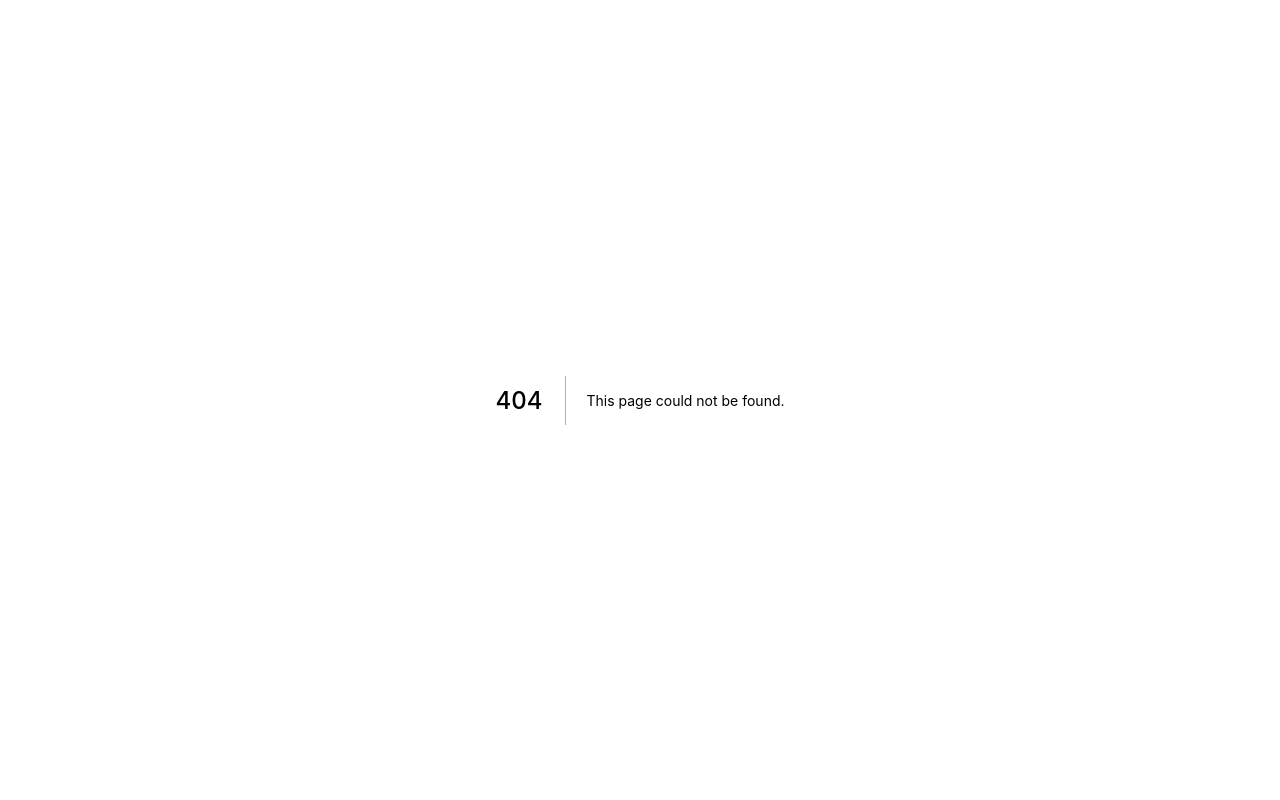
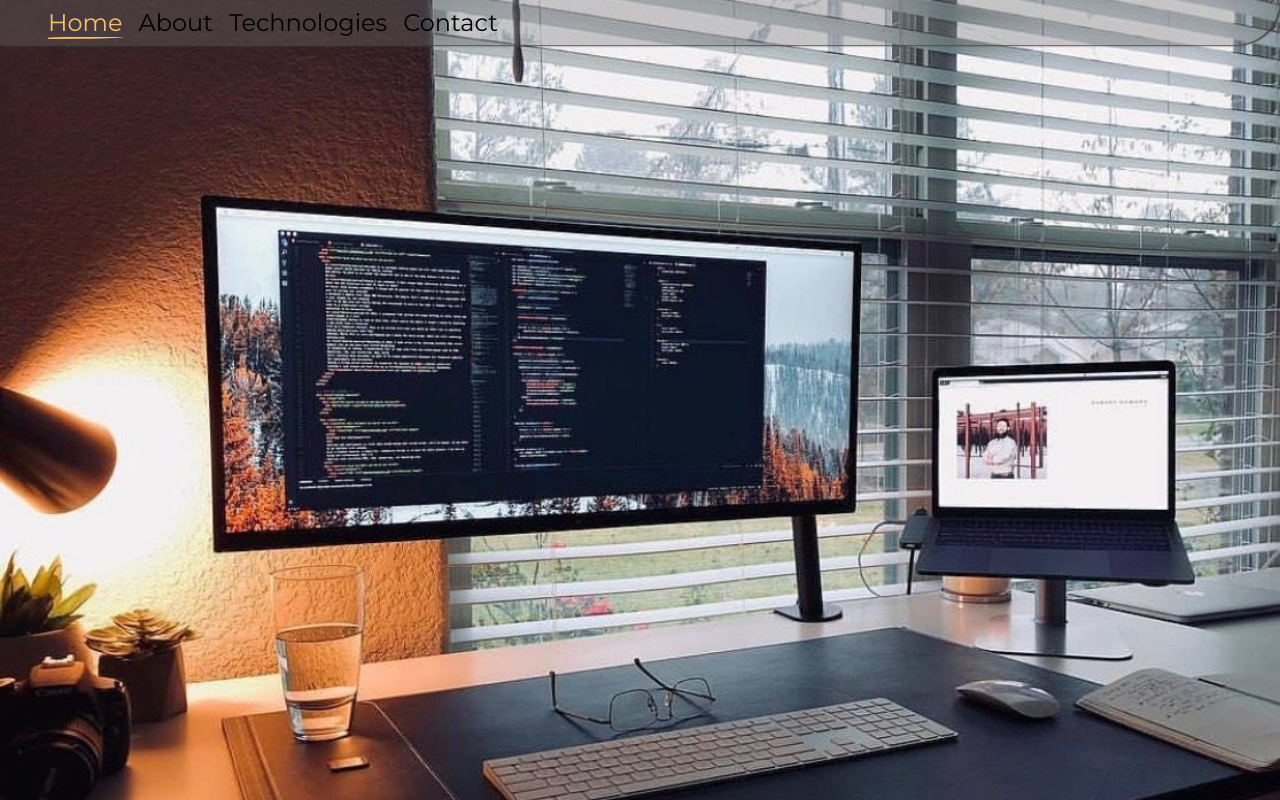
Before and after one commit to ernestogonzalezllano/portfolio, a Next.js app: page /version2 in a window 1280 px wide. Before the commit this address had no page. Built offline with nearby package versions, Linux system fonts and the light colour scheme.

Commit message:
init version 2

```diff
--- /dev/null
+++ b/components/Home/index.js
@@ -0,0 +1,28 @@
+import { useState } from "react";
+import { Container, NavBar,Menu, MenuButton, LabelMenu } from "./styles";
+
+export default function Home(){
+    const[openMenu, setOpenMenu]=useState(false)
+    const [sectionSelected, setSectionSelected]=useState("Home")
+    function handleSectionSelected(e){
+        e.preventDefault();
+        setSectionSelected(e.target.name)
+    }
+    return(
+        <>
+        <NavBar openMenu={openMenu} >
+            <MenuButton openMenu={openMenu} onClick={()=>setOpenMenu(!openMenu)}>
+                <i class="fas fa-bars"></i>
+            </MenuButton>
+            <Menu openMenu={openMenu} >
+                <li><LabelMenu isSelected={sectionSelected==="Home"} name="Home" onClick={handleSectionSelected}>Home</LabelMenu></li>
+                <li><LabelMenu isSelected={sectionSelected==="About"} name="About" onClick={handleSectionSelected}>About</LabelMenu></li>
+                <li><LabelMenu isSelected={sectionSelected==="Technologies"} name="Technologies" onClick={handleSectionSelected}>Technologies</LabelMenu></li>
+                <li><LabelMenu isSelected={sectionSelected==="Contact"} name="Contact" onClick={handleSectionSelected}>Contact</LabelMenu></li>
+            </Menu>
+        </NavBar>
+        <Container>
+        </Container>
+        </>
+    )
+}
--- /dev/null
+++ b/components/Home/styles.js
@@ -0,0 +1,154 @@
+import styled from "styled-components"
+import { DESKTOP, TABLET } from "../../utils/consts"
+
+//background: #343436;
+export const Container = styled.div`
+    transition: all 1s;
+    background-image: url("./images/desktop.jpg");
+    background-repeat: no-repeat;
+    background-attachment: fixed;
+    top: 0;
+    left: 0;
+    background-size: cover;
+    height: 100vh;
+    min-height: 100%;
+    width: 100%;
+    position: absolute;
+    overflow: hidden;
+    z-index: 100;
+    @media only screen and (min-width: ${TABLET}) {
+    }
+    @media only screen and (min-width:${DESKTOP}){
+    }
+`
+
+export const NavBar = styled.div`
+    position: fixed;
+    top: 0;
+    z-index: 200;
+    border-radius: 0 0 9999px;
+    transition: background 1s;
+    width: 100vw;
+
+    animation-duration:1s;
+    animation-name: ${({openMenu})=>openMenu?"openMenuNav":"closeMenuNav"};
+    animation-fill-mode: forwards;
+    @keyframes openMenuNav{
+        from{
+            box-shadow: 2px 1px 2px #474545;
+            background: #70707057;
+
+        }
+        to{
+            background: #707070b8;
+            box-shadow: -13px 3px 3px #474545;
+        }
+    }
+    @keyframes closeMenuNav{
+        from{
+            background: #707070b8;
+            box-shadow: -13px 3px 3px #474545;
+        }
+        to{
+            box-shadow: 2px 1px 2px #474545;
+            background: #70707057;
+        }
+    }
+
+    @media only screen and (min-width:${DESKTOP}){
+        background: #707070b8;
+    }
+`
+
+export const Menu = styled.ul`
+    margin: 0;
+    overflow: hidden;
+    animation-duration:1s;
+    animation-name: ${({openMenu})=>openMenu?"openMenu":"closeMenu"};
+    animation-fill-mode: forwards;
+    li{
+        list-style: none;
+        margin: .5rem;
+    }
+    @media only screen and (min-width:${DESKTOP}){
+        animation: none;
+        display:flex;
+        height:auto;
+    }
+    @keyframes openMenu{
+        from{
+            max-height:0px;
+        }
+        to{
+            max-height:150px;
+        }
+    }
+    @keyframes closeMenu{
+        from{
+            max-height:150px;
+        }
+        to{
+            max-height:0px;
+        }
+    }
+`
+export const LabelMenu = styled.a`
+    cursor: pointer;
+    position: relative;
+    transition: color .5s;
+    color: ${({isSelected})=>isSelected?"#f3c26b":"#000"};
+    ::before{
+        position: absolute;
+        height: 2px;
+        content: "";
+        width: 100%;
+        border-radius: 45% 0% 120% 0%;
+        bottom: -2px;
+        transition: background, transform .5s;
+        background: ${({isSelected})=>isSelected?"#f3c26b":"#000"};
+        transform: ${({isSelected})=>isSelected?"scaleX(1)":"scaleX(0)"};
+    }
+    @media only screen and (min-width:${DESKTOP}){
+        font-size:1.5rem;
+    }
+`
+
+export const MenuButton = styled.button`
+    width: 100%;
+    text-align: justify;
+    background: transparent;
+    border: none;
+    padding: .5rem;
+    font-size: 2rem;
+    margin-left: 1rem;
+    @media only screen and (min-width:${DESKTOP}){
+        display:none;
+    }
+    i{
+        animation-duration:1s;
+        animation-name: ${({openMenu})=>openMenu?"openMenuButton":"closeMenuButton"};
+        animation-fill-mode: forwards;
+
+    }
+    @keyframes openMenuButton{
+        from{
+            transform: rotateZ(0deg);
+            color: #000;
+        }
+        to{
+            transform: rotateZ(90deg);
+            color: #f3c26b;
+
+        }
+    }
+    @keyframes closeMenuButton{
+        from{
+            transform: rotateZ(90deg);
+            color: #f3c26b;
+        }
+        to{
+            transform: rotateZ(0deg);
+            color: #000;
+        }
+    }
+`
--- a/package.json
+++ b/package.json
@@ -16,6 +16,7 @@
     "react-scroll": "^1.8.1",
     "remark": "^12.0.1",
     "remark-html": "^13.0.1",
-    "sass": "^1.26.11"
+    "sass": "^1.26.11",
+    "styled-components": "^5.3.0"
   }
 }
--- a/pages/_app.js
+++ b/pages/_app.js
@@ -1,7 +1,10 @@
 import '../styles/global.scss'
 
 function MyApp({ Component, pageProps }) {
-  return <Component {...pageProps} />
+  return <>
+    <Component {...pageProps} />
+    <link rel="stylesheet" href="https://use.fontawesome.com/releases/v5.5.0/css/all.css" integrity="sha384-B4dIYHKNBt8Bc12p+WXckhzcICo0wtJAoU8YZTY5qE0Id1GSseTk6S+L3BlXeVIU" crossorigin="anonymous"/>
+  </>
 }
 
 export default MyApp
--- a/pages/api/hello.js
+++ /dev/null
@@ -1,3 +0,0 @@
-export default (req, res) => {
-    res.status(200).json({ text: 'Hello' })
-  }
--- /dev/null
+++ b/pages/version2/index.js
@@ -0,0 +1,7 @@
+import Home from "../../components/Home";
+
+export default function Version() {
+  return (
+    <Home/>
+  )
+}
--- /dev/null
+++ b/utils/consts.js
@@ -0,0 +1,2 @@
+export const DESKTOP = "768px";
+export const TABLET = "425px";
```
Also changed, not shown: public/images/desktop.jpg (added), 1 other file (tests, documents, lock files or other folders).
